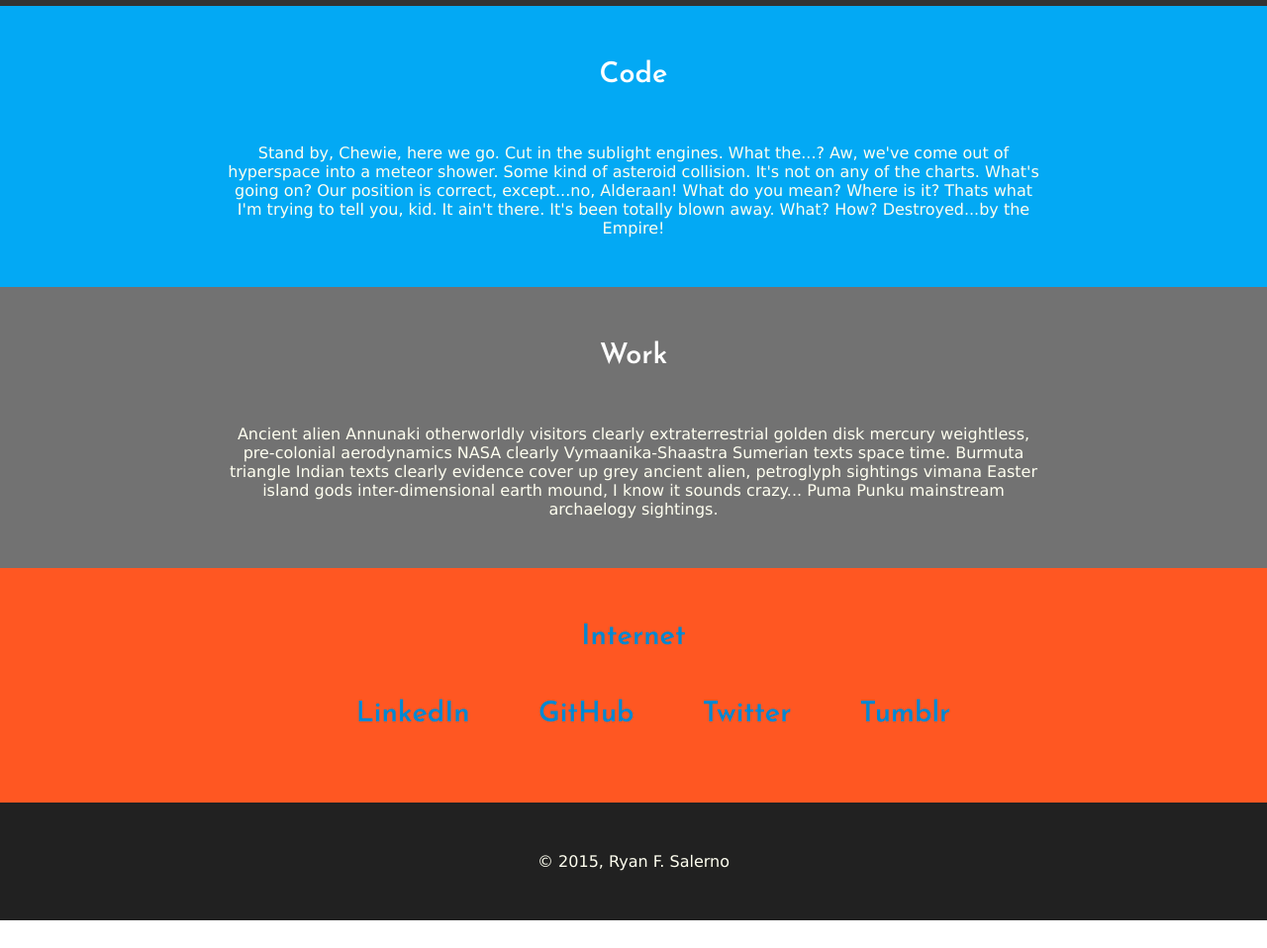
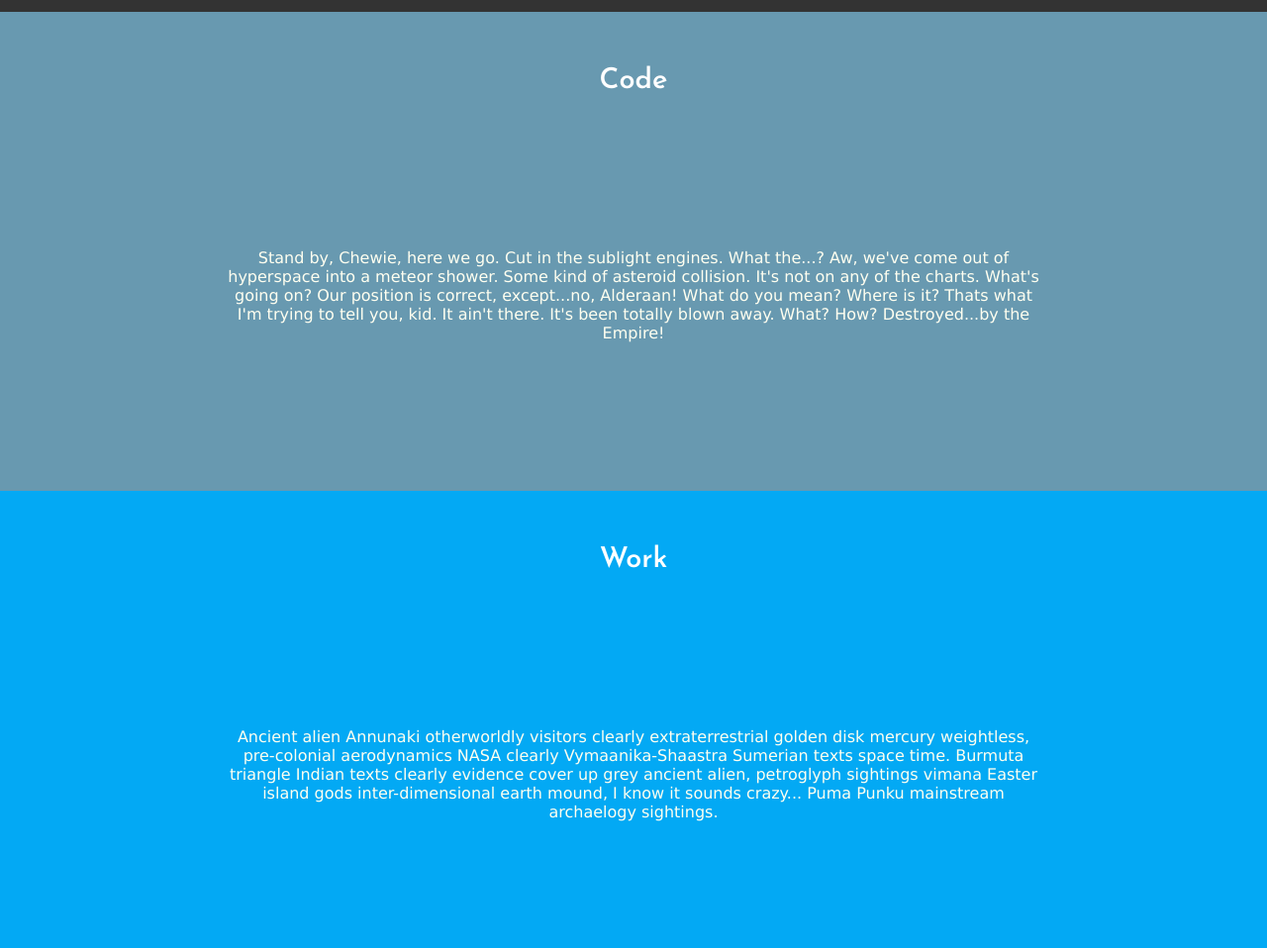
Before and after one commit to Petey101/ryanfs.github.io, a plain HTML site: page index.html in a window 1280 px wide. Shown: the part 420-1378 px from the top of the page at 99% size. Before the commit the page ends 1350 px from the top, so only its background shows below. Drawn offline with Linux system fonts and the light colour scheme.

Commit message:
Tweak colors

```diff
--- a/index.html
+++ b/index.html
@@ -19,16 +19,16 @@
           <h2>Ryan F. Salerno</h2>
         </section>
       </header>
-      <section class="code">
-      	<a name ="code"><h2>Code</h2></a>
+      <section class="code" id="code">
+      	<h2>Code</h2>
       	<p>Stand by, Chewie, here we go. Cut in the sublight engines. What the...? Aw, we've come out of hyperspace into a meteor shower. Some kind of asteroid collision. It's not on any of the charts. What's going on? Our position is correct, except...no, Alderaan! What do you mean? Where is it? Thats what I'm trying to tell you, kid. It ain't there. It's been totally blown away. What? How? Destroyed...by the Empire!</p>
       </section>
-      <section class="work">
-      	<a name ="work"><h2>Work</h2></a>
+      <section class="work" id ="work">
+      	<h2>Work</h2>
       	<p>Ancient alien Annunaki otherworldly visitors clearly extraterrestrial golden disk mercury weightless, pre-colonial aerodynamics NASA clearly Vymaanika-Shaastra Sumerian texts space time. Burmuta triangle Indian texts clearly evidence cover up grey ancient alien, petroglyph sightings vimana Easter island gods inter-dimensional earth mound, I know it sounds crazy... Puma Punku mainstream archaelogy sightings.</p>
       </section>
-      <section class="internet">
-      	<a name ="internet"><h2>Internet</h></a>
+      <section class="internet" id ="internet">
+        <h2>Internet</h>
       	<ul>
       		<li><a href="https://linkedin.com/in/ryanfsalerno">LinkedIn</a></li>
       		<li><a href="https://github.com/ryanfs">GitHub</a></li>
--- a/stylesheets/default.css
+++ b/stylesheets/default.css
@@ -5,18 +5,22 @@ body {
 }
 
 nav {
-	background-color: #03A9F4;
+	background-color: #455A64;
 	border-bottom: 4px solid #B6B6B6;
 	height: 70px;
 	color: #B2EBF2;
 }
 
-nav a:visited {
+a {
 	color: #B2EBF2;
 }
 
-nav a:hover {
-	color: #212121;
+a:visited {
+	color: #B2EBF2;
+}
+
+a:hover {
+	color: #727272;
 }
 
 header {
@@ -60,9 +64,10 @@ p {
 }
 
 footer {
-	background-color: #212121;
+	background-color: #333;
 	height: 100%;
 	padding: 25px;
+	border-top: 4px solid #B6B6B6;
 }
 
 footer p {
@@ -72,6 +77,7 @@ footer p {
 .headshot {
 	border-radius: 50%;
 	position: relative;
+	border: 3px solid #B6B6B6;
 	margin: 25px 0 0 0;
 }
 
@@ -83,23 +89,11 @@ section {
 section p {
 	width: 65%;
 	margin: 0 auto;
-	padding: 25px;
+	padding: 125px 25px;
 }
 
 a {
 	text-decoration: none;
-}
-
-section a {
-	color: #0288D1;
-}
-
-section a:hover {
-	color: #212121;
-}
-
-section a:visited {
-	color: #727272;
 }
 
 .hello {
@@ -107,13 +101,14 @@ section a:visited {
 }
 
 .code {
+	background-color: #6899B0;
+}
+
+.work {
 	background-color: #03A9F4;
 }
 
-.work {
-	background-color: #727272;
+.internet {
+	background-color: #455A64;
+	font-family: 'Josefin Sans', sans-serif;
 }
-
-.internet {
-	background-color: #FF5722;
-}
```
